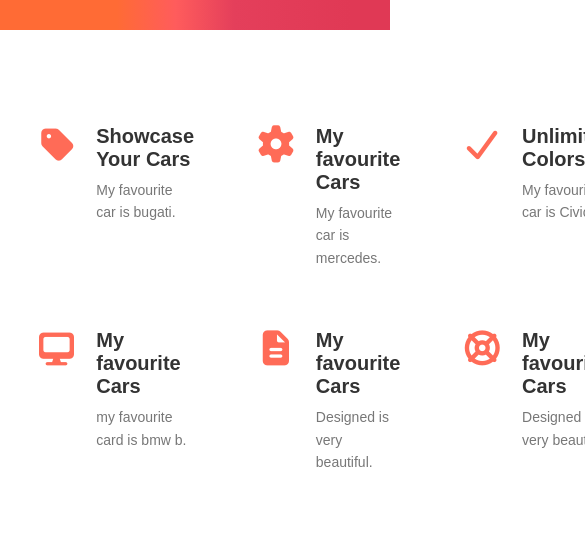
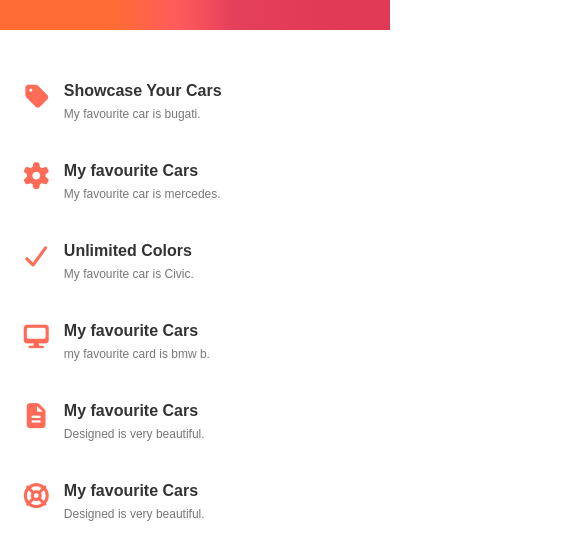
Before and after one commit to shoby056/react_task01, a React (Vite) app: page / in a window 390 px wide. Shown: the part 737-1296 px from the top of the page, 585 px wide, since content can reach past the window. Built offline with nearby package versions, Linux system fonts and the light colour scheme.

Commit message:
Update Features.css

```diff
--- a/src/componenets/Features/Features.css
+++ b/src/componenets/Features/Features.css
@@ -1,36 +1,123 @@
-.features{
+.features {
   width: 90%;
   max-width: 1200px;
   margin: 80px auto;
 
   display: grid;
-    grid-template-columns: repeat(3,1fr);
+  grid-template-columns: repeat(3, 1fr);
   gap: 30px;
-    /* background-color: aqua; */
 }
 
-
-.feature-card{
+.feature-card {
   display: flex;
   align-items: flex-start;
   gap: 18px;
   padding: 15px;
 }
 
-.lefti{
+.lefti {
   font-size: 35px;
   color: #ff6b57;
   flex-shrink: 0;
 }
 
-.rightp h3{
+.rightp h3 {
   font-size: 20px;
   margin-bottom: 8px;
   color: #333;
 }
 
-.rightp p{
+.rightp p {
   font-size: 14px;
   color: #777;
   line-height: 1.6;
 }
+
+
+/* =========================
+   TABLET
+========================= */
+
+@media (max-width: 900px) {
+  .features {
+    grid-template-columns: repeat(2, 1fr);
+    gap: 20px;
+    margin: 60px auto;
+  }
+
+  .feature-card {
+    gap: 14px;
+  }
+
+  .lefti {
+    font-size: 30px;
+  }
+
+  .rightp h3 {
+    font-size: 18px;
+  }
+
+  .rightp p {
+    font-size: 13px;
+  }
+}
+
+
+/* =========================
+   MOBILE
+========================= */
+
+@media (max-width: 600px) {
+  .features {
+    width: 90%;
+    grid-template-columns: 1fr;
+    gap: 15px;
+    margin: 40px auto;
+  }
+
+  .feature-card {
+    padding: 12px 5px;
+    gap: 15px;
+  }
+
+  .lefti {
+    font-size: 28px;
+  }
+
+  .rightp h3 {
+    font-size: 17px;
+    margin-bottom: 5px;
+  }
+
+  .rightp p {
+    font-size: 13px;
+    line-height: 1.5;
+  }
+}
+
+
+/* =========================
+   SMALL MOBILE
+========================= */
+
+@media (max-width: 400px) {
+  .features {
+    width: 92%;
+  }
+
+  .feature-card {
+    gap: 12px;
+  }
+
+  .lefti {
+    font-size: 25px;
+  }
+
+  .rightp h3 {
+    font-size: 16px;
+  }
+
+  .rightp p {
+    font-size: 12px;
+  }
+}
```
Lines whose indentation alone changed are shown as unchanged.
